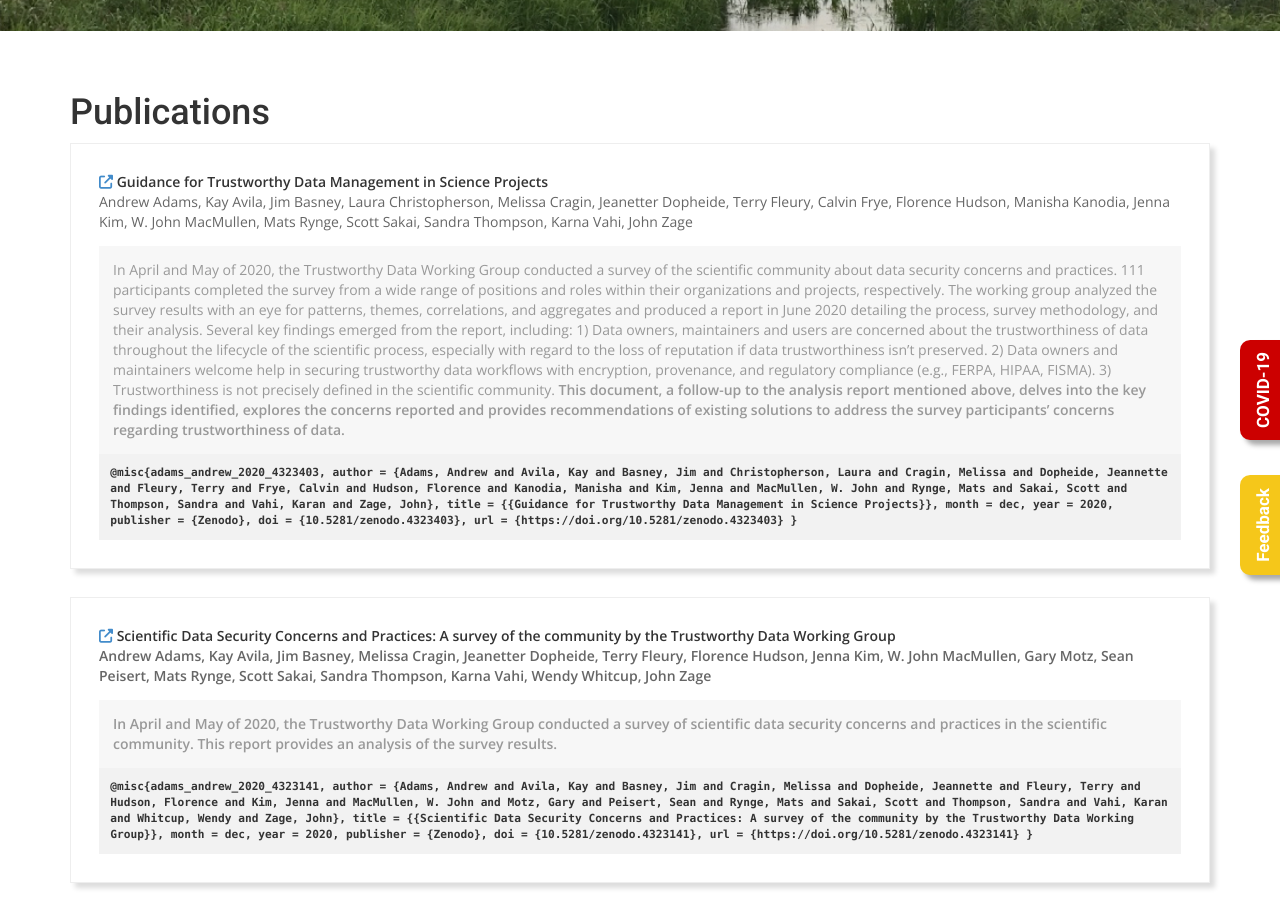
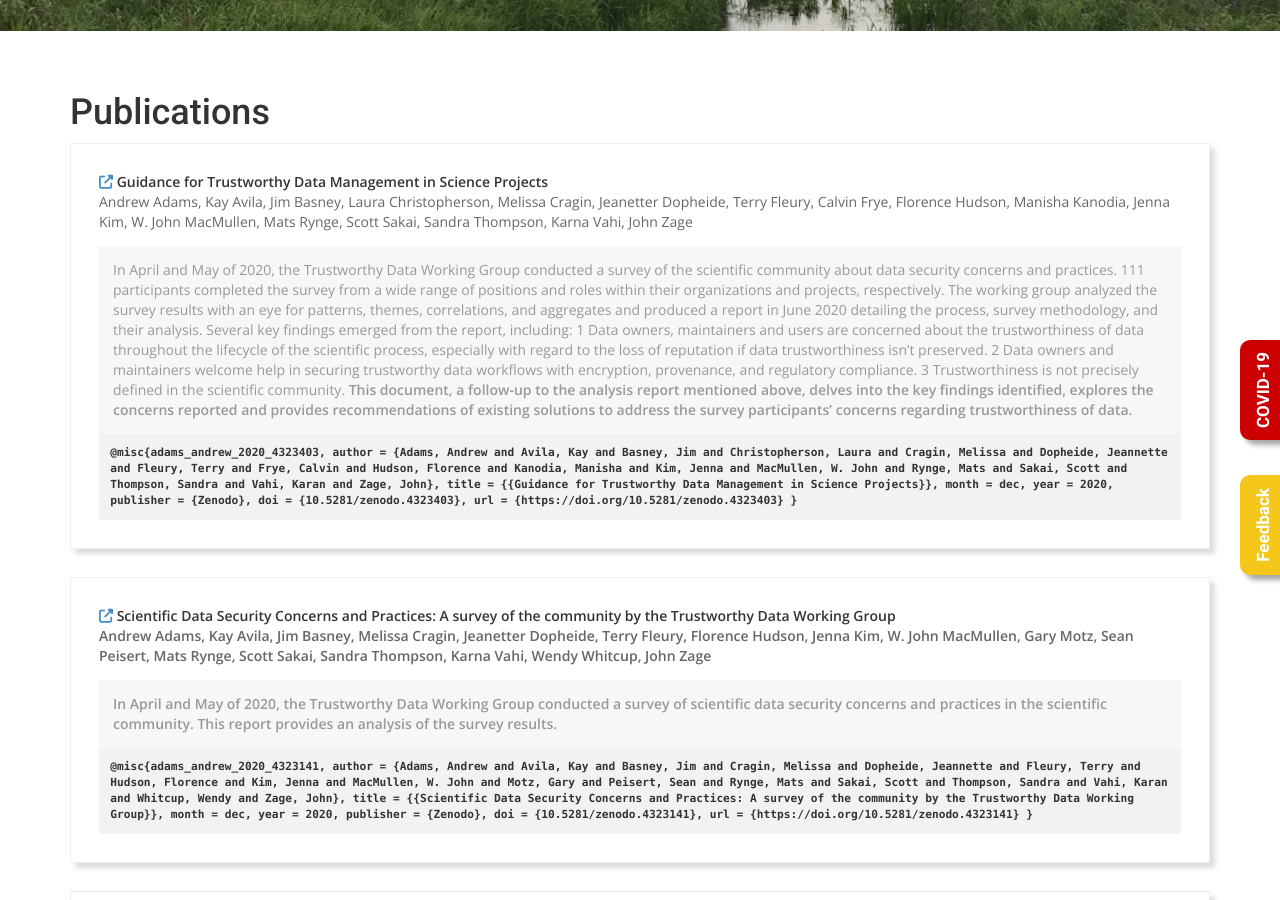
Before and after one commit to cicoe/cicoe.github.io, a Jekyll site: the page built from publications.html, in a window 1280 px wide and 900 px high, scrolled down 361 px. Built offline with Jekyll 4.4.1, drawn with Linux system fonts in a browser that asks for light colours; nearby versions of some CDN libraries; some web fonts are replaced.

Commit message:
fixed typo

```diff
--- a/_data/publications.yml
+++ b/_data/publications.yml
@@ -1,5 +1,5 @@
 - title: "Guidance for Trustworthy Data Management in Science Projects"
-  abstract: "In April and May of 2020, the Trustworthy Data Working Group conducted a survey of the scientific community about data security concerns and practices. 111 participants completed the survey from a wide range of positions and roles within their organizations and projects, respectively. The working group analyzed the survey results with an eye for patterns, themes, correlations, and aggregates and produced a report in June 2020 detailing the process, survey methodology, and their analysis. Several key findings emerged from the report, including: 1) Data owners, maintainers and users are concerned about the trustworthiness of data throughout the lifecycle of the scientific process, especially with regard to the loss of reputation if data trustworthiness isn’t preserved. 2) Data owners and maintainers welcome help in securing trustworthy data workflows with encryption, provenance, and regulatory compliance (e.g., FERPA, HIPAA, FISMA). 3) Trustworthiness is not precisely defined in the scientific community.<b> This document, a follow-up to the analysis report mentioned above, delves into the key findings identified, explores the concerns reported and provides recommendations of existing solutions to address the survey participants’ concerns regarding trustworthiness of data."
+  abstract: "In April and May of 2020, the Trustworthy Data Working Group conducted a survey of the scientific community about data security concerns and practices. 111 participants completed the survey from a wide range of positions and roles within their organizations and projects, respectively. The working group analyzed the survey results with an eye for patterns, themes, correlations, and aggregates and produced a report in June 2020 detailing the process, survey methodology, and their analysis. Several key findings emerged from the report, including: 1 Data owners, maintainers and users are concerned about the trustworthiness of data throughout the lifecycle of the scientific process, especially with regard to the loss of reputation if data trustworthiness isn’t preserved. 2 Data owners and maintainers welcome help in securing trustworthy data workflows with encryption, provenance, and regulatory compliance. 3 Trustworthiness is not precisely defined in the scientific community.<b> This document, a follow-up to the analysis report mentioned above, delves into the key findings identified, explores the concerns reported and provides recommendations of existing solutions to address the survey participants’ concerns regarding trustworthiness of data."
   authors: "Andrew Adams, Kay Avila, Jim Basney, Laura Christopherson, Melissa Cragin, Jeanetter Dopheide, Terry Fleury, Calvin Frye, Florence Hudson, Manisha Kanodia, Jenna Kim, W. John MacMullen, Mats Rynge, Scott Sakai, Sandra Thompson, Karna Vahi, John Zage"
   venue: ""
   link: "https://zenodo.org/record/4323403#.YEq31mhKg2w"
```
